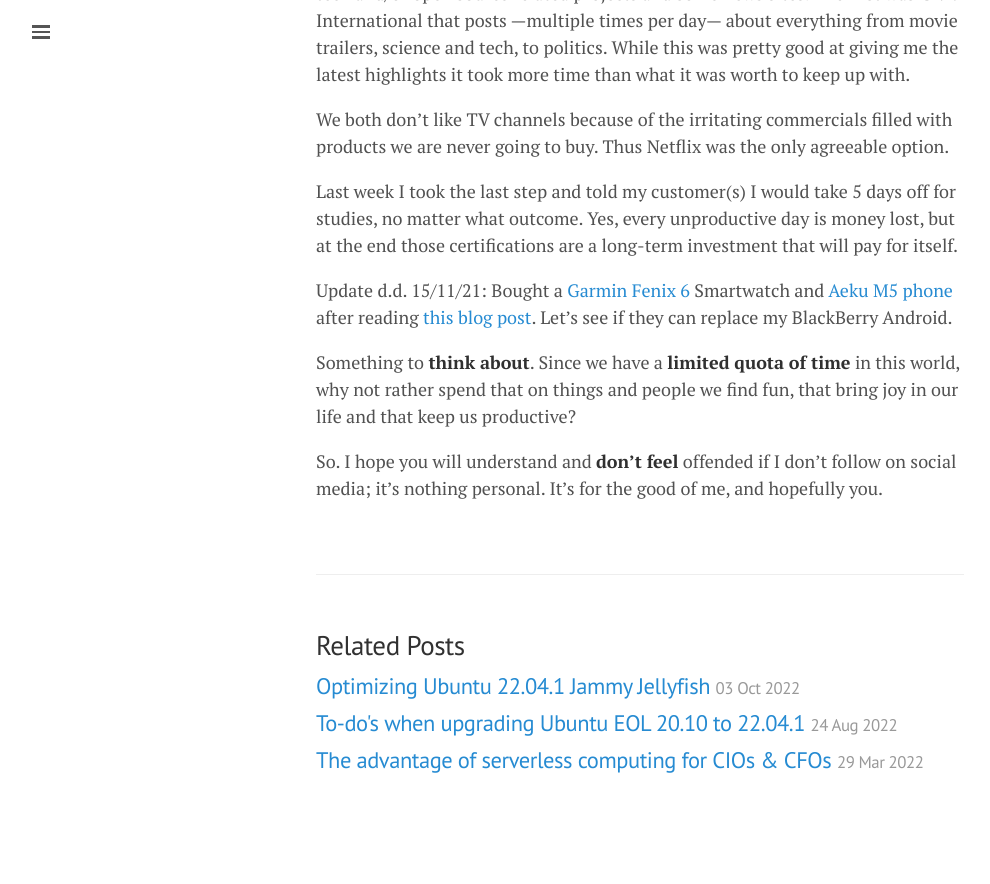
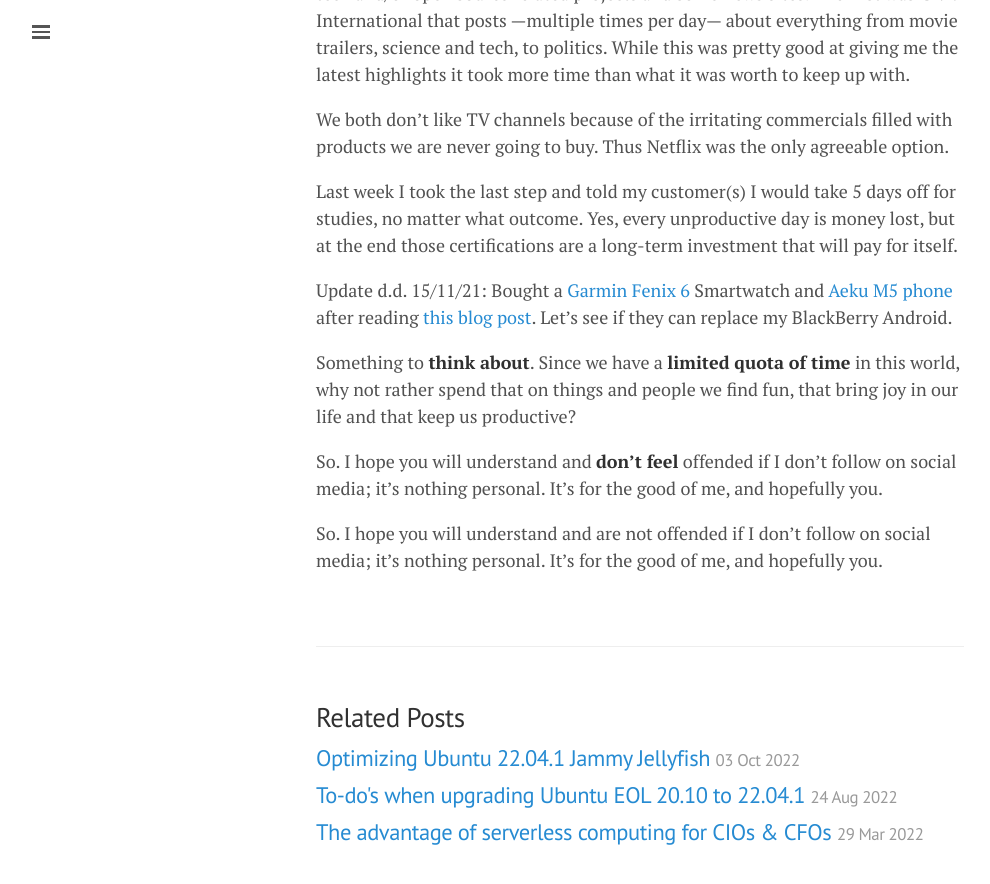
Before and after one commit to lgeurts/lgeurts.github.io, a Jekyll site: the page built from _posts/2021-11-09-why-i-decided-to-limit-my-social-presence.md, in a window 1280 px wide and 900 px high, scrolled down 1606 px. Shown: the top 884 px of the window, without its empty margins (0-990 px from the left). Built offline with Jekyll 4.4.1, drawn with Linux system fonts in a browser that asks for light colours; nearby versions of some CDN libraries; comment, search, counter and statistics services are not loaded; before the commit the page ends 2434 px from its top, so only the background shows below that; some of the changed text lies outside the part shown.

Commit message:
Update 2021-11-09-why-i-decided-to-limit-my-social-presence.md

```diff
--- a/_posts/2021-11-09-why-i-decided-to-limit-my-social-presence.md
+++ b/_posts/2021-11-09-why-i-decided-to-limit-my-social-presence.md
@@ -39,3 +39,5 @@ Update d.d. 15/11/21: Bought a [Garmin Fenix 6](https://www.adorama.com/gp010021
 Something to **think about**. Since we have a **limited quota of time** in this world, why not rather spend that on things and people we find fun, that bring joy in our life and that keep us productive?
 
 So. I hope you will understand and **don’t feel** offended if I don’t follow on social media; it’s nothing personal. It's for the good of me, and hopefully you.
+
+So. I hope you will understand and are not offended if I don’t follow on social media; it’s nothing personal. It's for the good of me, and hopefully you.
```
